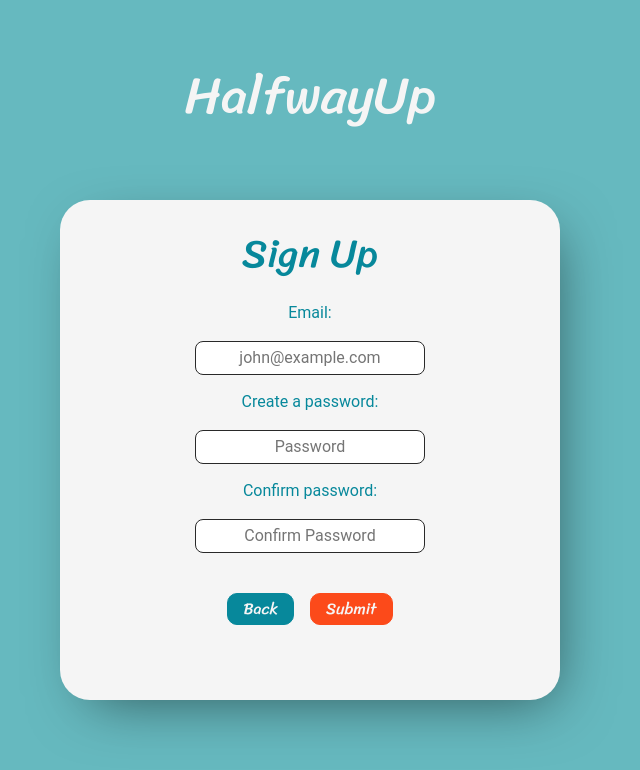
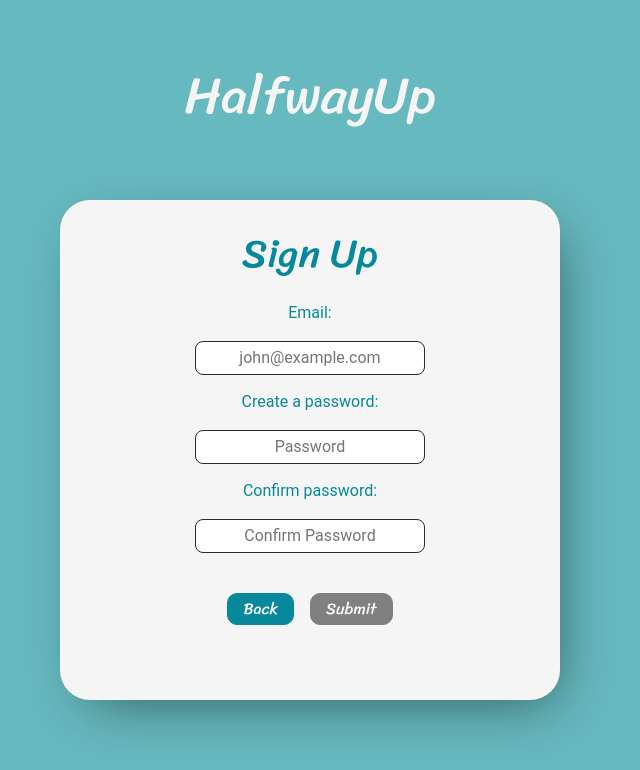
Before and after one commit to moonjason/HalfWayUp, a React (Create React App) app: page /signup in a window 1280 px wide. Shown: the top 770 px of the page, without its empty margins (330-970 px from the left). Built offline with nearby package versions, Linux system fonts and the light colour scheme; no server answers.

Commit message:
sign up submit logic

```diff
--- a/src/components/Login/index.js
+++ b/src/components/Login/index.js
@@ -1,4 +1,4 @@
-import React from 'react';
+import React, { useState } from 'react';
 
 import {Row, Col} from 'react-bootstrap';
 import {Link} from 'react-router-dom';
@@ -8,7 +8,16 @@ import SignInGoogleBase from '../SignInGoogleBase/SignInGoogleBase';
 
 
 const Login = () => {
+    const [loginInfo, setLoginInfo] = useState({
+        email: '',
+        password: ''
+    })
 
+    const onChange = (e) =>
+        setLoginInfo({
+            ...loginInfo,
+            [e.target.type] : e.target.value
+        })
 
     return(
         <div className="login">
@@ -23,9 +32,9 @@ const Login = () => {
                             <h1 className="signup-title">Login</h1>
                             <form className="signup-form-inner">
                                 <p className="signup-email">Email:</p>
-                                <input type="email" placeholder="john@example.com"/>
+                                <input onChange={e => onChange(e)}type="email" placeholder="john@example.com"/>
                                 <p className="signup-pass1">Password:</p>
-                                <input type="password" placeholder="Password"/>
+                                <input onChange={e => onChange(e)} type="password" placeholder="Password"/>
                                 <SignInGoogleBase />
                                 <div className="signup-btns-container">
                                     <button className="signup-back"><Link to="/signup" style={{"text-decoration": "none", "color": "whitesmoke"}}>Sign Up</Link></button>
--- a/src/components/SignUp/index.js
+++ b/src/components/SignUp/index.js
@@ -1,11 +1,46 @@
-import React from 'react';
+import React, { useState } from 'react';
 
 import {Link} from 'react-router-dom';
+import { withFirebase } from '../Firebase/';
 
 import Row from 'react-bootstrap/Row';
 import Col from 'react-bootstrap/Col';
 
 const SignUp = () => {
+    const [signUpInfo, setSignUpInfo] = useState({
+        email: '',
+        password: '',
+        password2: ''
+    })
+
+    const onChange = (e) =>
+        setSignUpInfo({
+            ...signUpInfo,
+            [e.target.name] : e.target.value
+        })
+
+    const onSubmit = (e) => {
+        e.preventDefault();
+
+    }
+
+    const validBtn = {
+        "backgroundColor": "#FC4A1A",
+        "border": "1px solid #FC4A1A"
+    }
+    const invalidBtn = {
+        "backgroundColor" : "gray",
+        "border": "1px solid gray"
+    }
+
+    const { email, password, password2 } = signUpInfo;
+
+    const isInvalid =
+        password !== password2 ||
+        password === '' ||
+        email === '';
+
+    const btnColor = isInvalid ? invalidBtn : validBtn;
     return (
             <div>
                 <div className="app-logo">
@@ -20,14 +55,14 @@ const SignUp = () => {
                                     <h1 className="signup-title">Sign Up</h1>
                                     <form className="signup-form-inner">
                                         <p className="signup-email">Email:</p>
-                                        <input type="email" placeholder="john@example.com"/>
+                                        <input type="email"name="email" onChange={e => onChange(e)} placeholder="john@example.com"/>
                                         <p className="signup-pass1">Create a password:</p>
-                                        <input type="password" placeholder="Password"/>
+                                        <input type="password" name="password" onChange={e => onChange(e)} placeholder="Password"/>
                                         <p className="signup-pass2">Confirm password:</p>
-                                        <input type="password" placeholder="Confirm Password"/>
+                                        <input type="password" name="password2" onChange={e => onChange(e)} placeholder="Confirm Password"/>
                                         <div className="signup-btns-container">
                                             <button className="signup-back"><Link to="/login" style={{"text-decoration": "none", "color": "whitesmoke"}}>Back</Link></button>
-                                            <button className="signup-submit" type="submit">Submit</button>
+                                            <button className="signup-submit"style={btnColor} disabled={isInvalid} onSubmit={e => onSubmit(e)} type="submit">Submit</button>
                                         </div>
                                     </form>
                                 </div>
@@ -40,4 +75,4 @@ const SignUp = () => {
     );
 }
 
-export default SignUp;
+export default withFirebase(SignUp);
```
